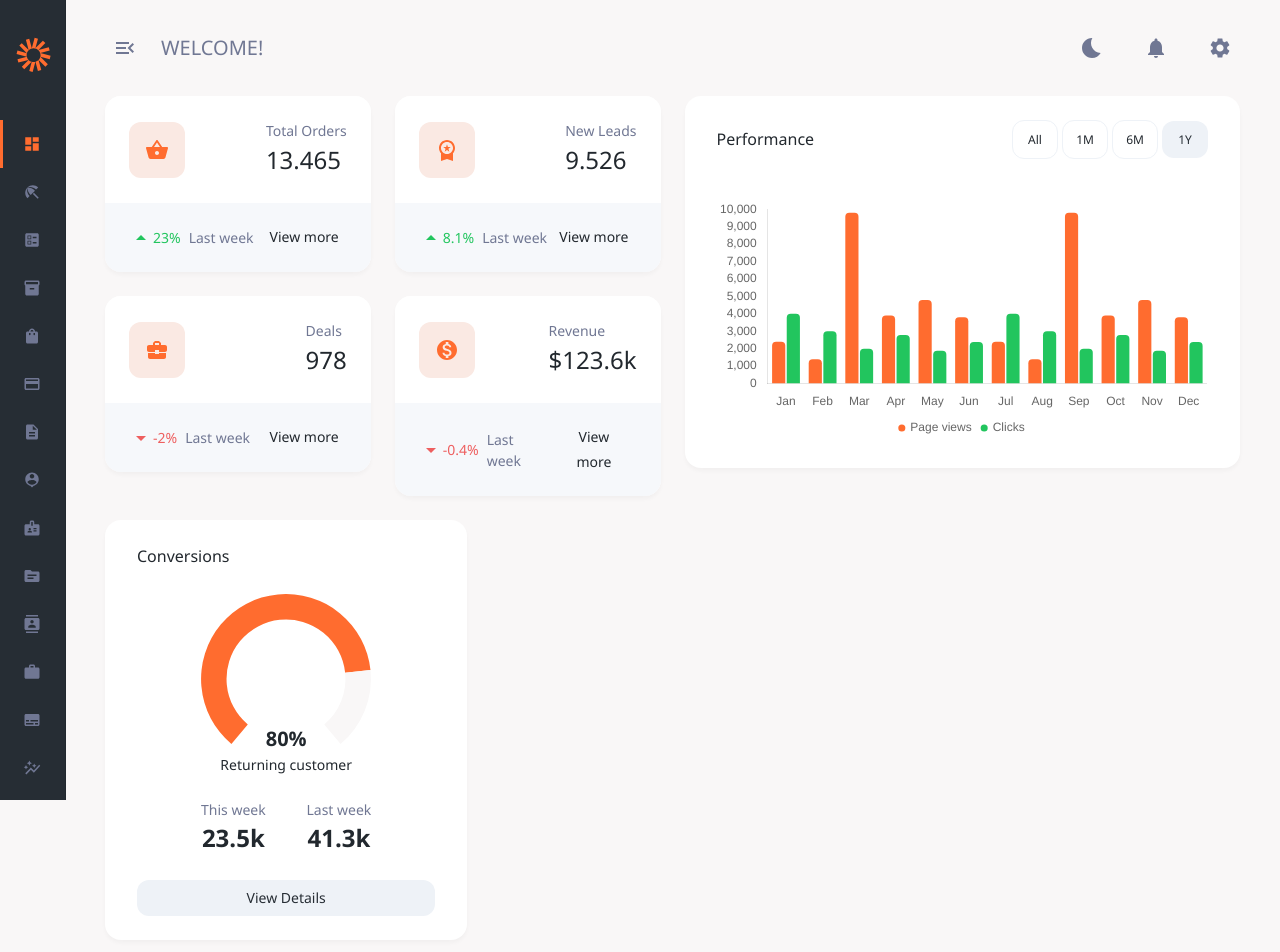
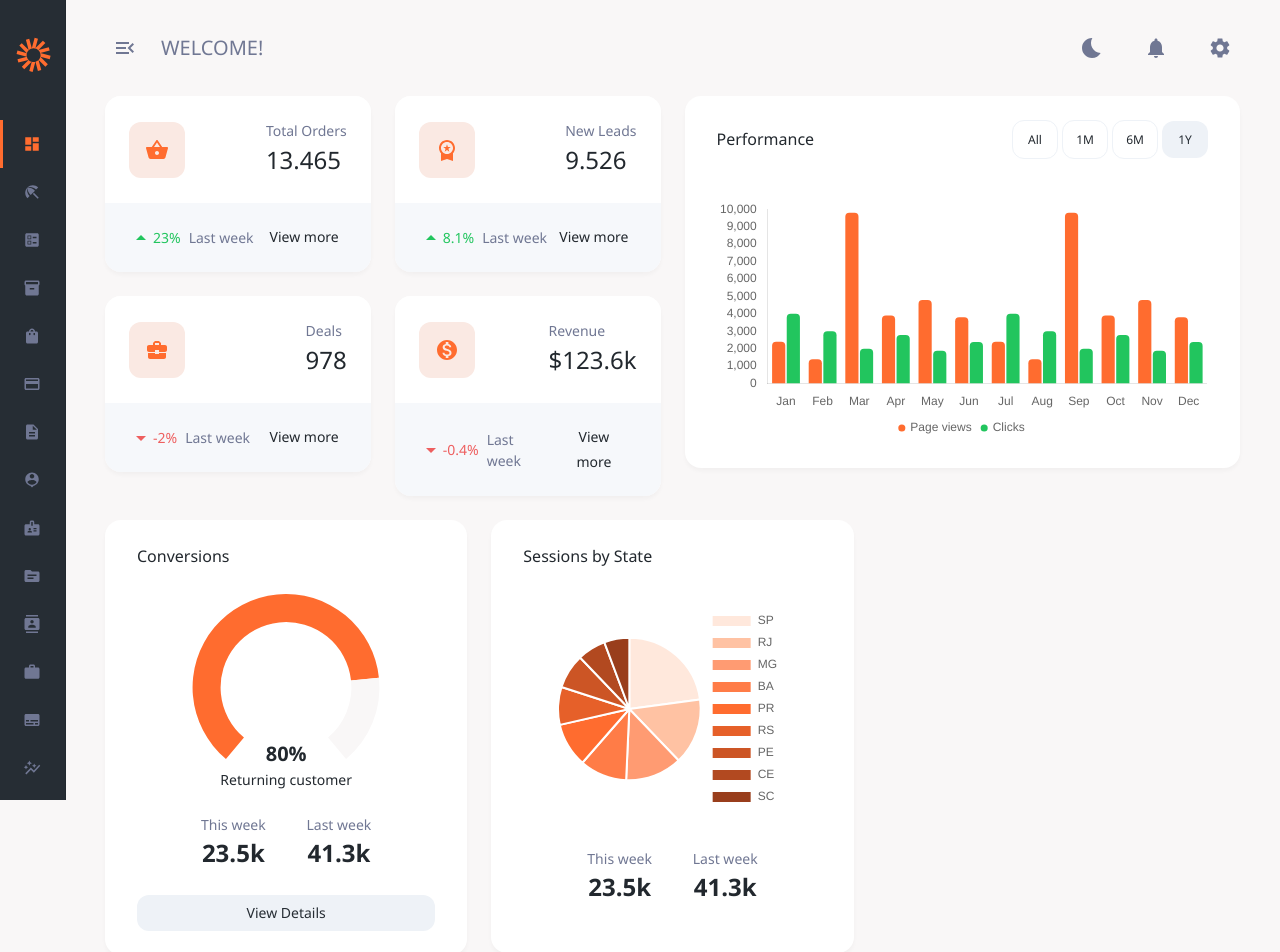
Before and after one commit to romaopedro199/reactjs-store-admin, a React (Vite) app: page /dashboard in a window 1280 px wide. Shown: the top 952 px of the page. Built offline with nearby package versions, Linux system fonts and the light colour scheme.

Commit message:
sessions by state

```diff
--- a/src/modules/dashboard/components/conversions-card/index.tsx
+++ b/src/modules/dashboard/components/conversions-card/index.tsx
@@ -38,6 +38,7 @@ const CustomDoughnutChart = () => {
       pt={3}
       display="flex"
       justifyContent="center"
+      height={165}
       sx={{ pointerEvents: "none" }}
     >
       <Doughnut data={data} options={conversionsChartOptions} />
--- /dev/null
+++ b/src/modules/dashboard/components/sessions-card/index.tsx
@@ -0,0 +1,79 @@
+import { Box, Typography, useTheme } from "@mui/material";
+import { Chart as ChartJS, ArcElement, Tooltip, Legend } from "chart.js";
+import { Pie } from "react-chartjs-2";
+import { sessionsCardSx } from "@/modules/dashboard/components/sessions-card/styles";
+import { sessionsChartOptions } from "@/modules/dashboard/components/sessions-card/utils";
+
+ChartJS.register(ArcElement, Tooltip, Legend);
+
+const estadosBrasil = ["SP", "RJ", "MG", "BA", "PR", "RS", "PE", "CE", "SC"];
+
+const visitas = [3200, 2100, 1800, 1500, 1400, 1200, 1100, 900, 800];
+
+const data = {
+  labels: estadosBrasil,
+  datasets: [
+    {
+      label: "Sessions",
+      data: visitas,
+      backgroundColor: [
+        "#FFE8DC",
+        "#FFC2A3",
+        "#FF9B72",
+        "#FF7C47",
+        "#FF6C2F",
+        "#E66029",
+        "#CC5525",
+        "#B24920",
+        "#993E1C",
+      ],
+      hoverOffset: 4,
+    },
+  ],
+};
+
+const CustomDoughnutChart = () => {
+  const theme = useTheme();
+  const options = sessionsChartOptions(theme);
+
+  return (
+    <Box pt={3} display="flex" justifyContent="center" height={230}>
+      <Pie data={data} options={options} />
+    </Box>
+  );
+};
+
+const SessionsCard = () => {
+  return (
+    <Box sx={sessionsCardSx.container}>
+      <Box>
+        <Typography variant="h6" color="text.primary" fontSize={16}>
+          Sessions by State
+        </Typography>
+      </Box>
+      <Box>
+        <CustomDoughnutChart />
+        <Box display="flex" justifyContent="space-between" py={3} px={8}>
+          <Box textAlign="center">
+            <Typography color="text.disabled" fontSize={14}>
+              This week
+            </Typography>
+            <Typography color="text.primary" fontSize={24} fontWeight="700">
+              23.5k
+            </Typography>
+          </Box>
+          <Box textAlign="center">
+            <Typography color="text.disabled" fontSize={14}>
+              Last week
+            </Typography>
+            <Typography color="text.primary" fontSize={24} fontWeight="700">
+              41.3k
+            </Typography>
+          </Box>
+        </Box>
+      </Box>
+    </Box>
+  );
+};
+
+export default SessionsCard;
--- /dev/null
+++ b/src/modules/dashboard/components/sessions-card/styles.ts
@@ -0,0 +1,12 @@
+import { SxProps } from "@mui/material";
+
+export const sessionsCardSx: Record<string, SxProps> = {
+  container: {
+    borderRadius: 4,
+    bgcolor: "background.paper",
+    py: 3,
+    px: 4,
+    boxShadow: "0px 3px 4px 0px rgba(0, 0, 0, 0.03)",
+  },
+  filterButton: { fontSize: 12, padding: 1, minWidth: 46 },
+};
--- /dev/null
+++ b/src/modules/dashboard/components/sessions-card/utils.ts
@@ -0,0 +1,18 @@
+import { chartTooltipOptions } from "@/utils/chart-tooltip-options";
+import { Theme } from "@mui/material";
+import { LayoutPosition } from "chart.js";
+
+export const sessionsChartOptions = (theme: Theme) => {
+  return {
+    responsive: true,
+    plugins: {
+      legend: {
+        position: "right" as LayoutPosition,
+      },
+      title: {
+        display: false,
+      },
+      tooltip: chartTooltipOptions(theme),
+    },
+  };
+};
--- a/src/modules/dashboard/index.tsx
+++ b/src/modules/dashboard/index.tsx
@@ -6,6 +6,7 @@ import MonetizationOnIcon from "@mui/icons-material/MonetizationOn";
 import DataCard from "@/modules/dashboard/components/data-card";
 import PerformanceCard from "@/modules/dashboard/components/performance-card";
 import ConversionsCard from "@/modules/dashboard/components/conversions-card";
+import SessionsCard from "@/modules/dashboard/components/sessions-card";
 
 const DataCardContainer = () => {
   return (
@@ -63,6 +64,9 @@ const Dashboard = () => {
         <Grid2 size={{ xs: 12, lg: 4 }}>
           <ConversionsCard />
         </Grid2>
+        <Grid2 size={{ xs: 12, lg: 4 }}>
+          <SessionsCard />
+        </Grid2>
       </Grid2>
     </Stack>
   );
--- /dev/null
+++ b/src/utils/chart-tooltip-options.ts
@@ -0,0 +1,67 @@
+import { Theme } from "@mui/material";
+
+export const chartTooltipOptions = (theme: Theme) => {
+  return {
+    enabled: false,
+    external: (context) => {
+      let tooltipEl = document.getElementById("custom-tooltip");
+
+      if (!context.tooltip || context.tooltip.opacity === 0) {
+        if (tooltipEl) {
+          tooltipEl.style.opacity = "0";
+        }
+        return;
+      }
+
+      if (!tooltipEl) {
+        tooltipEl = document.createElement("div");
+        tooltipEl.id = "custom-tooltip";
+        tooltipEl.style.position = "absolute";
+        tooltipEl.style.color = theme.palette.text.disabled;
+        tooltipEl.style.background = theme.palette.background.paper;
+        tooltipEl.style.padding = "8px 12px";
+        tooltipEl.style.borderRadius = "6px";
+        tooltipEl.style.boxShadow = "0px 4px 6px rgba(0,0,0,0.1)";
+        tooltipEl.style.fontSize = "12px";
+        tooltipEl.style.fontFamily = "Segoe UI, sans-serif";
+        tooltipEl.style.width = "fit-content";
+        tooltipEl.style.opacity = "0";
+        tooltipEl.style.pointerEvents = "none";
+        tooltipEl.style.transition = "opacity 0.2s ease-in-out";
+        document.body.appendChild(tooltipEl);
+      }
+
+      const tooltipModel = context.tooltip;
+      const dataPoints = tooltipModel.dataPoints;
+
+      if (!dataPoints || dataPoints.length === 0) return;
+
+      let innerHtml = `<strong>${tooltipModel.title[0]}</strong><br>`;
+
+      dataPoints.forEach((point) => {
+        const { dataset, formattedValue, dataIndex } = point;
+
+        innerHtml += `
+          <div style="display: flex; align-items: center; gap: 8px; padding-top: 10px; white-space: nowrap;">
+            <span style="width: 10px; height: 10px; background: ${
+              dataset.backgroundColor[dataIndex] || dataset.backgroundColor
+            }; border-radius: 50%; display: inline-block;"></span>
+            ${dataset.label}: <strong>${formattedValue}</strong>
+          </div>
+        `;
+      });
+
+      tooltipEl.innerHTML = innerHtml;
+
+      const position = context.chart.canvas.getBoundingClientRect();
+
+      tooltipEl.style.left = `${
+        position.left + window.pageXOffset + tooltipModel.caretX
+      }px`;
+      tooltipEl.style.top = `${
+        position.top + window.pageYOffset + tooltipModel.caretY - 40
+      }px`;
+      tooltipEl.style.opacity = "1";
+    },
+  };
+};
```
